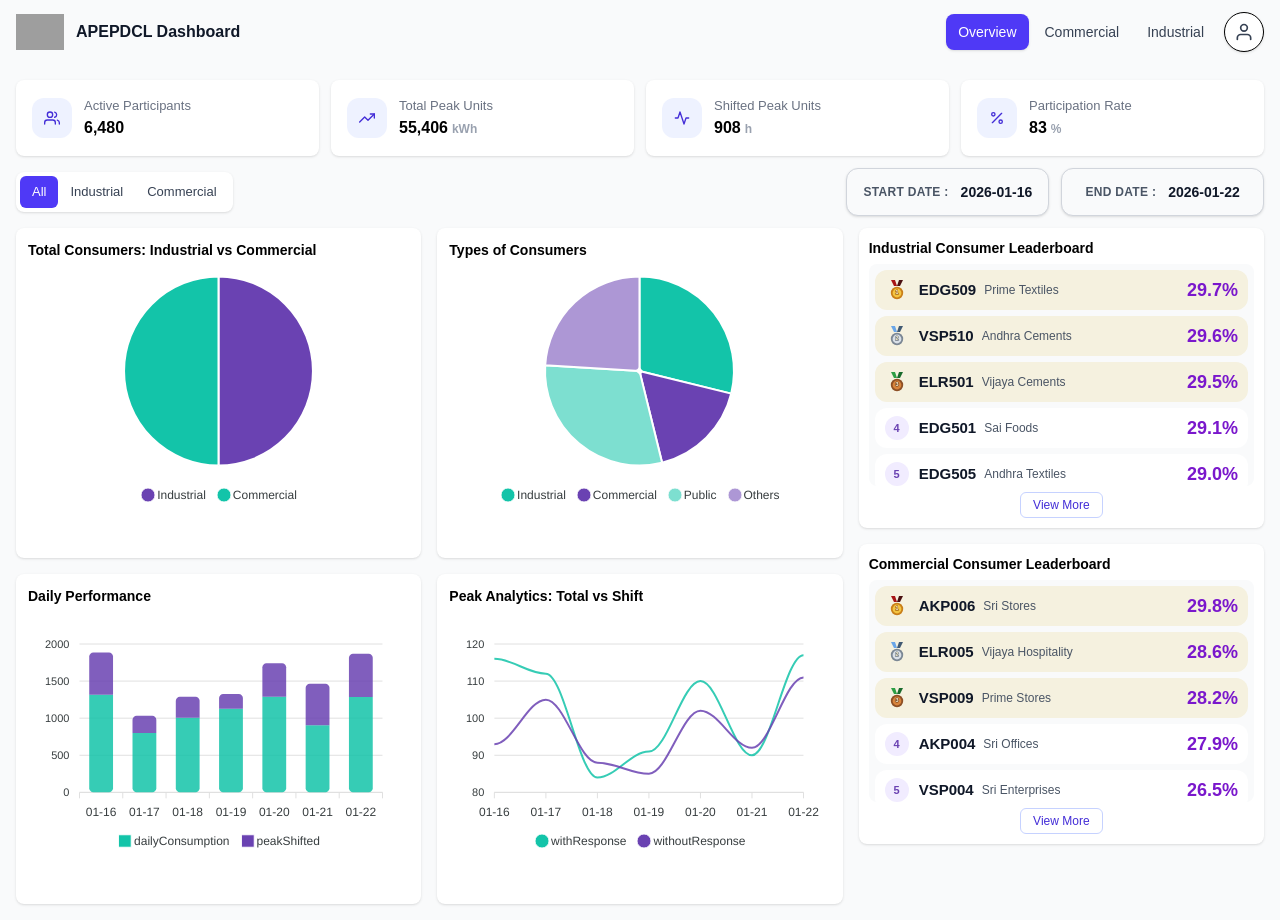
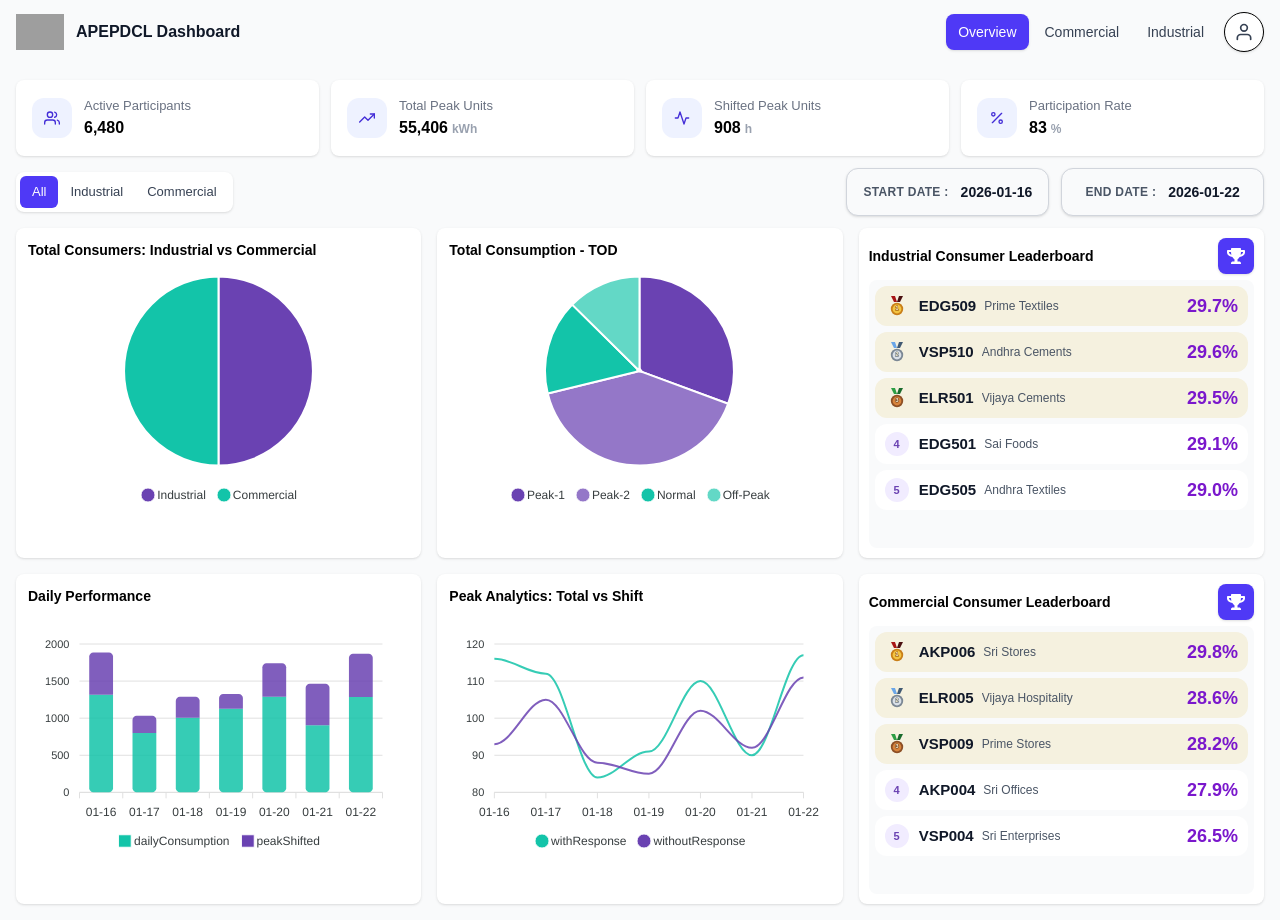
Before and after one commit to RSVS-Viswath/apepdcl-new, a React (Vite) app: page / in a window 1280 px wide. Built offline with nearby package versions, Linux system fonts and the light colour scheme; grey boxes are pictures that could not be loaded.

Commit message:
Align card sizing and refine overview/stats UI

```diff
--- a/src/pages/OverviewPage.jsx
+++ b/src/pages/OverviewPage.jsx
@@ -8,14 +8,11 @@ import { defaultOverviewRange, fromDateKey, toDateKey } from "../lib/dateKey";
 import { getAllConsumers } from "../lib/consumers";
 import { useNavigate } from "react-router-dom";
 import { FiActivity, FiPercent, FiTrendingUp, FiUsers } from "react-icons/fi";
+import { FaTrophy } from "react-icons/fa";
 
 // Match legacy client theme graph palette
 const TEAL = "#13C4A9";
 const PURPLE = "#6A42B2";
-const TOD_PEAK_1 = "#F96B6C";
-const TOD_PEAK_2 = "#4F8FE9";
-const TOD_NORMAL = "#F2CF3A";
-const TOD_OFF_PEAK = "#69C16F";
 
 function tint(hex, amount01) {
   const h = hex.replace("#", "");
@@ -248,6 +245,14 @@ function LeaderboardTable({ title, rows, onRowClick, onViewMore, className }) {
     <div className={`bg-white rounded-lg shadow p-2.5 flex flex-col min-h-0 ${className || ""}`}>
       <div className="flex items-center justify-between mb-1.5 shrink-0">
         <div className="text-sm font-semibold">{title}</div>
+        <button
+          type="button"
+          onClick={onViewMore}
+          aria-label="View more"
+          className="w-9 h-9 rounded-lg bg-indigo-600 text-white flex items-center justify-center shadow-sm hover:bg-indigo-700 transition"
+        >
+          <FaTrophy className="text-[18px]" />
+        </button>
       </div>
       <div className="flex-1 min-h-0 bg-gray-50 rounded-lg p-1.5 space-y-1.5 overflow-hidden">
         {rows.map((r) => (
@@ -271,15 +276,6 @@ function LeaderboardTable({ title, rows, onRowClick, onViewMore, className }) {
             </div>
           </button>
         ))}
-      </div>
-      <div className="pt-1.5 shrink-0 flex items-center justify-center">
-        <button
-          type="button"
-          onClick={onViewMore}
-          className="px-3 py-1 text-xs font-medium rounded-md border border-indigo-200 text-indigo-700 bg-white hover:bg-indigo-50"
-        >
-          View More
-        </button>
       </div>
     </div>
   );
@@ -343,7 +339,31 @@ export default function OverviewPage() {
     };
   }, [seed, tab]);
 
+  const todColors = useMemo(
+    () => ({
+      peak1: PURPLE,
+      peak2: tint(PURPLE, 0.28),
+      normal: TEAL,
+      offPeak: tint(TEAL, 0.34),
+    }),
+    []
+  );
+
   const todPie = useMemo(() => {
+    if (tab === "All") {
+      const labels = ["Peak-1", "Peak-2", "Normal", "Off-Peak"];
+      return {
+        series: labels.map((label) => seededInt(`${seed}|tod|${label}`, 12, 46)),
+        options: {
+          chart: { type: "pie", toolbar: { show: false } },
+          labels,
+          dataLabels: { enabled: false },
+          legend: { position: "bottom" },
+          colors: [todColors.peak1, todColors.peak2, todColors.normal, todColors.offPeak],
+        },
+      };
+    }
+
     if (tab === "Industrial") {
       const labels = ["Peak-1", "Peak-2", "Normal", "Off-Peak"];
       return {
@@ -352,8 +372,8 @@ export default function OverviewPage() {
           chart: { type: "pie", toolbar: { show: false } },
           labels,
           dataLabels: { enabled: false },
-          legend: { position: "right" },
-          colors: [TOD_PEAK_1, TOD_PEAK_2, TOD_NORMAL, TOD_OFF_PEAK],
+          legend: { position: "bottom" },
+          colors: [todColors.peak1, todColors.peak2, todColors.normal, todColors.offPeak],
         },
       };
     }
@@ -365,11 +385,11 @@ export default function OverviewPage() {
         chart: { type: "pie", toolbar: { show: false } },
         labels,
         dataLabels: { enabled: false },
-        legend: { position: "right" },
-        colors: [TOD_PEAK_1, TOD_NORMAL],
+        legend: { position: "bottom" },
+        colors: [todColors.peak1, todColors.normal],
       },
     };
-  }, [seed, tab]);
+  }, [seed, tab, todColors]);
 
   const line = useMemo(() => {
     const withResponse = categories.map((k, i) => seededInt(`${seed}|line|wr|${k}|${i}`, 62, 118));
@@ -500,8 +520,8 @@ export default function OverviewPage() {
           <div className="bg-white rounded-lg shadow p-3 lg:min-h-[330px]">
             {tab === "All" ? (
               <>
-                <div className="text-sm font-semibold mb-2">Types of Consumers</div>
-                <Chart options={pie.options} series={pie.series} type="pie" height={240} />
+                <div className="text-sm font-semibold mb-2">Total Consumption - TOD</div>
+                <Chart options={todPie.options} series={todPie.series} type="pie" height={240} />
               </>
             ) : (
               <>
@@ -524,14 +544,14 @@ export default function OverviewPage() {
 
         <div className="flex flex-col gap-4 min-h-0">
           <LeaderboardTable
-            className="lg:h-[300px]"
+            className="lg:h-[330px]"
             title="Industrial Consumer Leaderboard"
             rows={leaderboards.industrialRows}
             onRowClick={onRowClick}
             onViewMore={() => navigate("/monitor?tab=industrial")}
           />
           <LeaderboardTable
-            className="lg:h-[300px]"
+            className="lg:h-[330px]"
             title="Commercial Consumer Leaderboard"
             rows={leaderboards.commercialRows}
             onRowClick={onRowClick}
--- a/src/pages/StatsPage.jsx
+++ b/src/pages/StatsPage.jsx
@@ -16,7 +16,7 @@ const RED = "#ef4444";
 
 function DateBox({ label, value }) {
   return (
-    <div className="border border-gray-300 rounded-xl px-4 h-12 bg-gray-50 shadow-sm flex items-center justify-center">
+    <div className="border border-gray-300 rounded-xl px-4 h-14 bg-gray-50 shadow-sm flex items-center justify-center">
       <div className="flex items-center gap-2.5">
         <div className="text-[11px] font-semibold tracking-wide text-gray-600 uppercase whitespace-nowrap">
           {label} :
@@ -123,9 +123,9 @@ function StatsDateRangePicker({ startKey, endKey, onApply }) {
 
 function StatCard({ label, value, hint, icon, muted = false }) {
   return (
-    <div className="bg-white rounded-lg shadow px-3 py-2 h-[70px] flex items-center gap-2.5">
+    <div className="bg-white rounded-lg shadow px-3 py-2 h-14 flex items-center gap-2.5">
       <div
-        className={`w-9 h-9 rounded-xl flex items-center justify-center shrink-0 ${
+        className={`w-8 h-8 rounded-xl flex items-center justify-center shrink-0 ${
           muted ? "bg-gray-100 text-gray-500" : "bg-indigo-50 text-indigo-700"
         }`}
       >
@@ -133,7 +133,7 @@ function StatCard({ label, value, hint, icon, muted = false }) {
       </div>
       <div className="min-w-0 flex-1">
         <div className="text-[12px] text-gray-500 leading-tight truncate">{label}</div>
-        <div className={`text-[15px] font-semibold mt-0.5 tabular-nums leading-tight truncate ${muted ? "text-gray-500" : ""}`}>
+        <div className={`text-[14px] font-semibold mt-0.5 tabular-nums leading-tight truncate ${muted ? "text-gray-500" : ""}`}>
           {value}
         </div>
         {hint ? <div className="text-[11px] text-gray-400 leading-tight truncate">{hint}</div> : null}
@@ -432,7 +432,7 @@ export default function StatsPage() {
         className="grid grid-cols-1 lg:grid-cols-[2.25fr_0.75fr] gap-2 items-stretch"
         style={bottomHeight ? { height: bottomHeight } : undefined}
       >
-        <div className="bg-white rounded-lg shadow px-2.5 py-2 relative flex flex-col min-h-0 min-w-0">
+        <div className="bg-white rounded-lg shadow p-2 relative flex flex-col min-h-0 min-w-0">
           <div className="flex items-center justify-between mb-1 shrink-0">
             <div className="text-sm font-semibold">Hourly Consumption Pattern</div>
             <div className="text-xs text-gray-500 tabular-nums">{selectedDayKey}</div>
```
